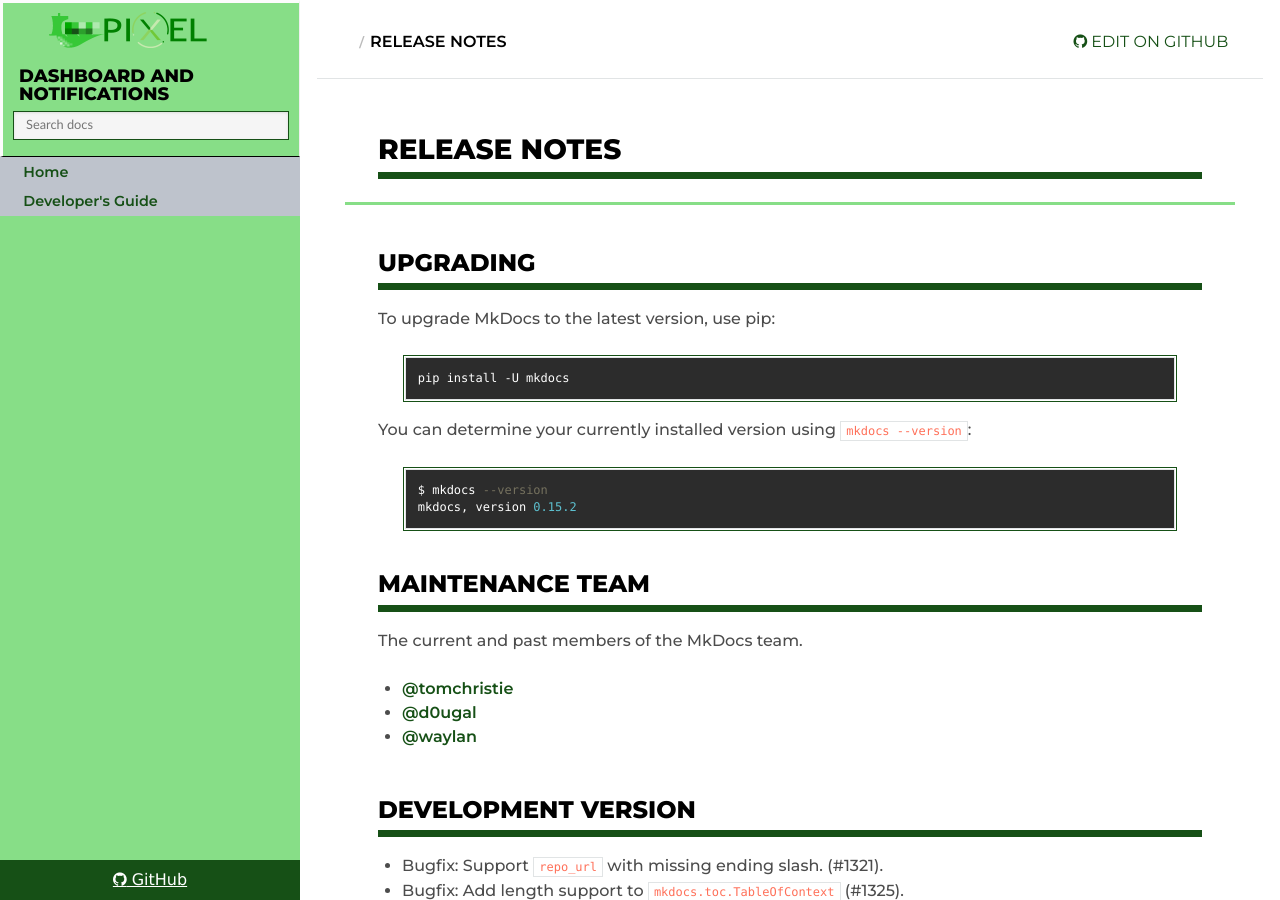
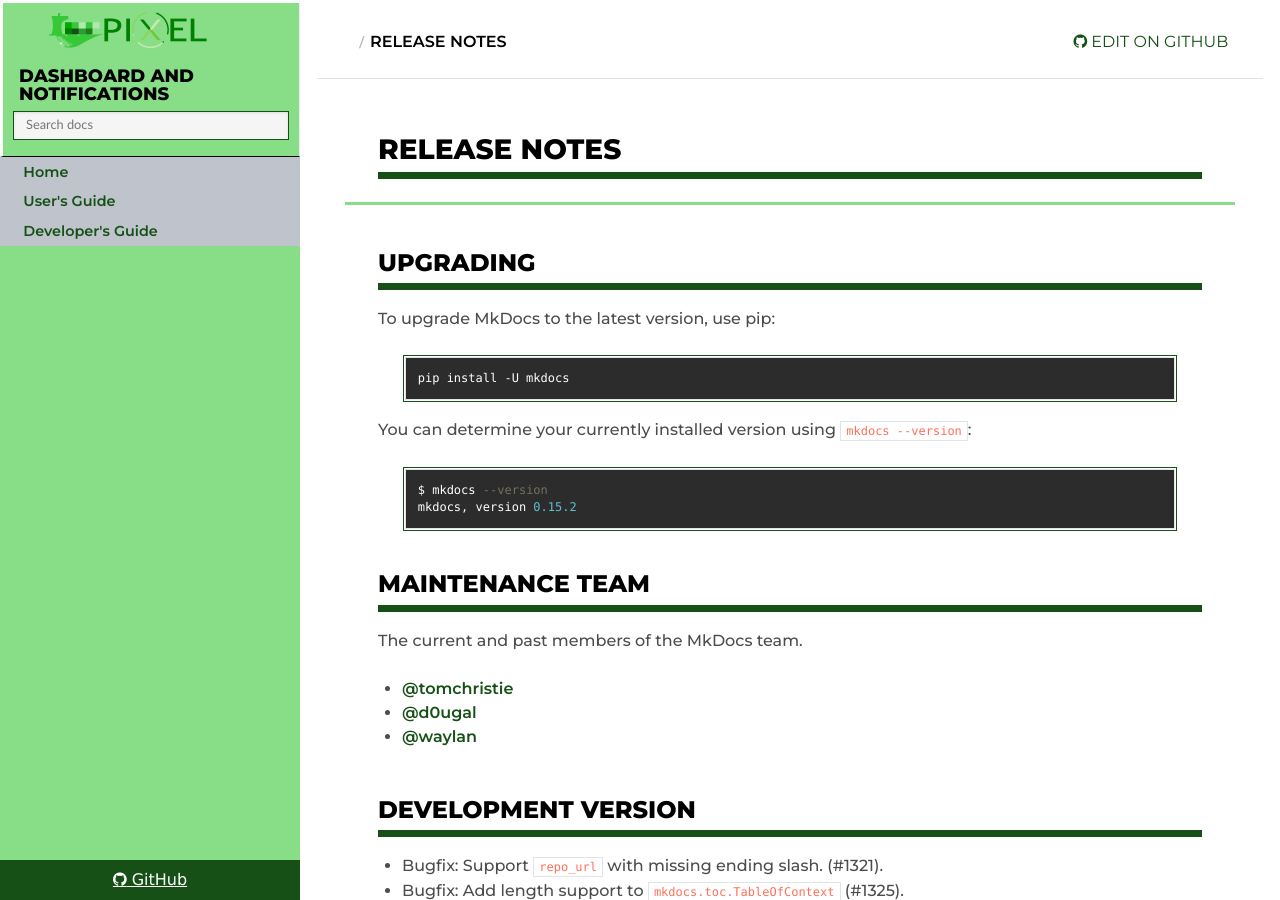
Before and after one commit to istorboi/docs-hub-dashboard, an MkDocs documentation site: the page built from docs/about/release-notes.md, in a window 1280 px wide and 900 px high. Built offline with MkDocs 1.6.1, drawn with Linux system fonts in a browser that asks for light colours; nearby versions of some CDN libraries; old or Windows-style settings are respelled for this version of MkDocs.

Commit message:
Update mkdocs.yml

```diff
--- a/mkdocs.yml
+++ b/mkdocs.yml
@@ -18,6 +18,7 @@ repo_url: https://github.com/pixel-ports/ot-docs-dashboard
 
 pages:
     - Home: index.md
+    - User's Guide: 'user_guide.md'
     - Developer's Guide: 'devel_guide.md'
 
 
```
